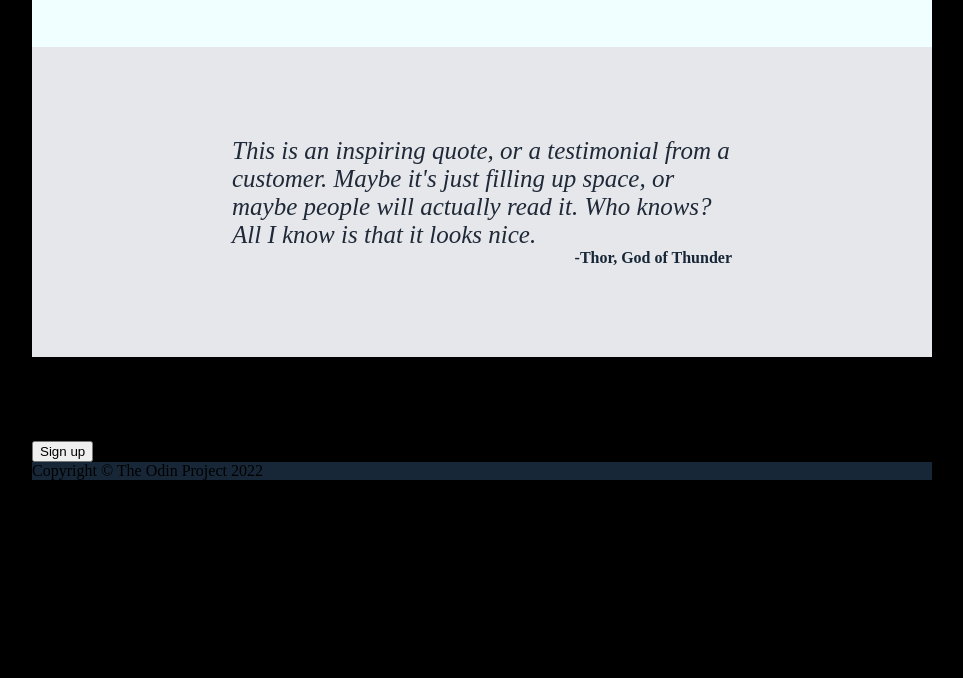
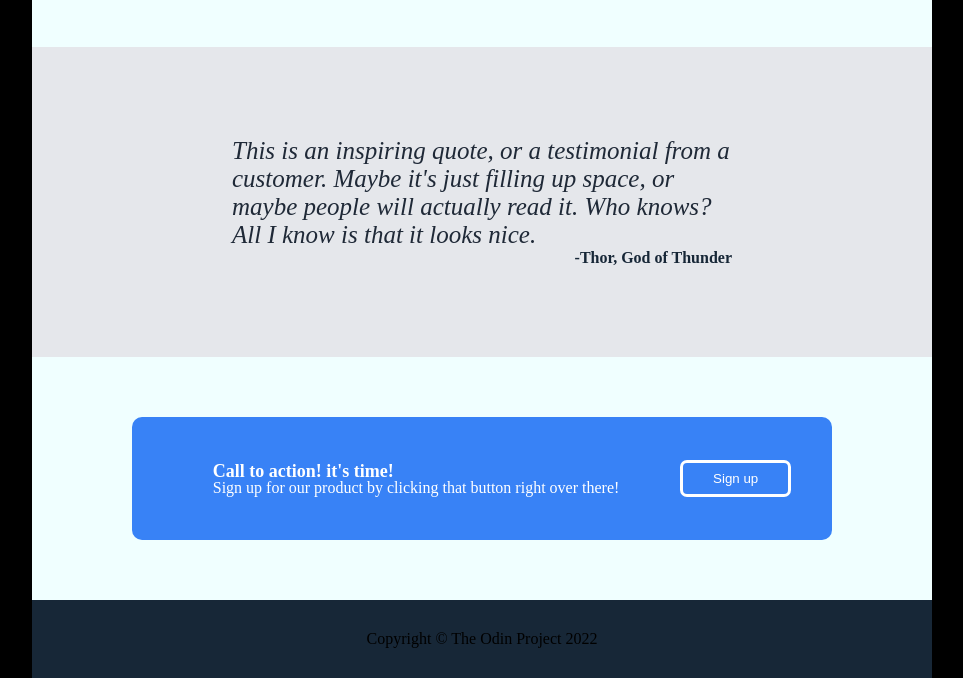
Before and after one commit to AcharaChisom/Landing_page, a plain HTML site: page index.html in a window 1280 px wide. Shown: the part 679-1357 px from the top of the page, without its empty margins (158-1121 px from the left). Before the commit the page ends 1159 px from the top, so only its background shows below. Drawn offline with Linux system fonts and the light colour scheme.

Commit message:
add css styles to the modal and footer of index.html

```diff
--- a/index.html
+++ b/index.html
@@ -75,7 +75,9 @@
                                 that button right over there!
                             </p>
                         </div>
-                    <button class="pop-up-button">Sign up</button>
+                        <div class="pop-up-button">
+                            <button>Sign up</button>
+                        </div>
                 </div>
             </div>
 
--- a/styles.css
+++ b/styles.css
@@ -157,3 +157,62 @@ a {
     color: #172737;
     font-weight: bold;
 }
+
+.pop-up-container {
+    background-color: azure;
+    display: flex;
+    justify-content: center;
+    align-items: center;
+    padding: 60px 0;
+}
+
+.pop-up {
+    background-color: #3882f6;
+    width: 700px;
+    padding: 30px 0;
+    border-radius: 10px;
+    display: flex;
+    flex-direction: row;
+    justify-content: space-evenly;
+}
+
+.pop-up-text {
+    display: flex;
+    flex-direction: column;
+    justify-content: center;
+    color: white;
+    padding: 0 20px 0 40px;
+    line-height: 13px;
+}
+
+.pop-up-title {
+    font-size: 18px;
+    font-weight: bold;
+    margin-bottom: 0;
+}
+
+.pop-up-paragraph {
+    margin-top: 3px;
+}
+
+.pop-up-button {
+    display: flex;
+    align-items: center;
+    justify-content: center;
+}
+
+.pop-up-button button {
+    color: white;
+    border: 3px solid white;
+    background-color: #3882f6;
+    border-radius: 7px;
+    padding: 8px 30px;
+    text-align: center;
+}
+
+footer {
+    display: flex;
+    justify-content: center;
+    align-items: center;
+    padding: 30px;
+}
```
Lines whose indentation alone changed are shown as unchanged.
